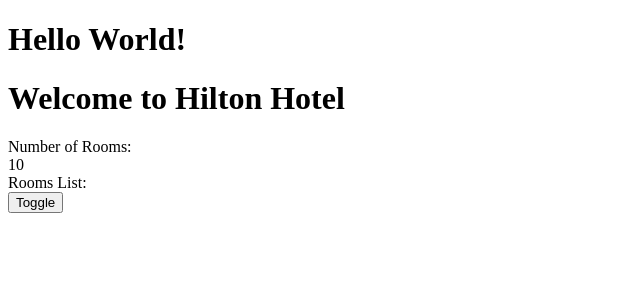
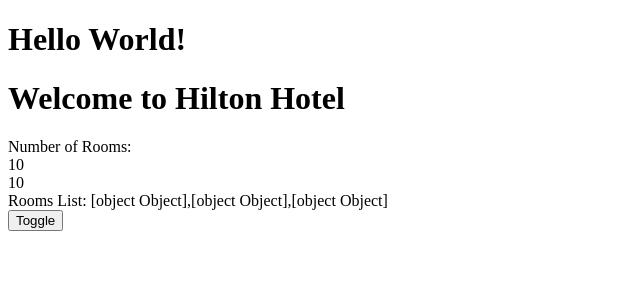
Before and after one commit to KingsLandingCS/HotelInventoryApp, an Angular app: page / in a window 1280 px wide. Shown: the top 300 px of the page, without its empty margins (0-640 px from the left). Built offline with nearby package versions, Linux system fonts and the light colour scheme.

Commit message:
learning

```diff
--- a/src/app/rooms/rooms.component.html
+++ b/src/app/rooms/rooms.component.html
@@ -4,8 +4,11 @@
   <div [innerText]="numberOfRooms"></div>
 </div>
 
+{{rooms?.availableRooms ?? "No rooms"}}
+
 <div *ngIf="rooms.availableRooms > 0">
   Rooms List:
+  {{roomList}}
 </div>
 
 <button (click)="toggle()">Toggle</button>
--- a/src/app/rooms/rooms.component.ts
+++ b/src/app/rooms/rooms.component.ts
@@ -1,5 +1,5 @@
 import { Component } from '@angular/core';
-import { Room } from './rooms';
+import { Room, RoomList } from './rooms';
 
 @Component({
   selector: 'app-rooms',
@@ -15,6 +15,36 @@
     availableRooms: 10,
     bookedRooms: 5,
   };
+
+  roomList: RoomList[] = [
+    {
+      roomType: 'Deluxe Room',
+      amenities: 'Swiming Pool, Gym, Spa, Sports Complex, Hi Tea, Buffet',
+      price: 1000,
+      photos:
+        'https://images.unsplash.com/photo-1580587771525-78b9dba3b914?ixlib=rb-4.0.3&ixid=MnwxMjA3fDB8MHxwaG90by1wYWdlfHx8fGVufDB8fHx8&auto=format&fit=crop&w=1170&q=80',
+      checkInTime: new Date('11-Apr-2024'),
+      checkOutTime: new Date('23-Apr-2022'),
+    },
+    {
+      roomType: 'Deluxe Room',
+      amenities: 'Swiming Pool, Gym, Spa, Sports Complex, Hi Tea, Buffet',
+      price: 1500,
+      photos:
+        'https://images.unsplash.com/photo-1580587771525-78b9dba3b914?ixlib=rb-4.0.3&ixid=MnwxMjA3fDB8MHxwaG90by1wYWdlfHx8fGVufDB8fHx8&auto=format&fit=crop&w=1170&q=80',
+      checkInTime: new Date('11-Apr-2024'),
+      checkOutTime: new Date('23-Apr-2022'),
+    },
+    {
+      roomType: 'Private Suite',
+      amenities: 'Swiming Pool, Gym, Spa, Sports, Complex, Hi Tea, Buffet',
+      price: 5000,
+      photos:
+        'https://images.unsplash.com/photo-1580587771525-78b9dba3b914?ixlib=rb-4.0.3&ixid=MnwxMjA3fDB8MHxwaG90by1wYWdlfHx8fGVufDB8fHx8&auto=format&fit=crop&w=1170&q=80',
+      checkInTime: new Date('11-Apr-2024'),
+      checkOutTime: new Date('23-Apr-2022'),
+    },
+  ];
   toggle() {
     this.hideRooms = !this.hideRooms;
   }
```
Also changed, not shown: src/app/rooms/rooms.ts (+9 -0 lines).
